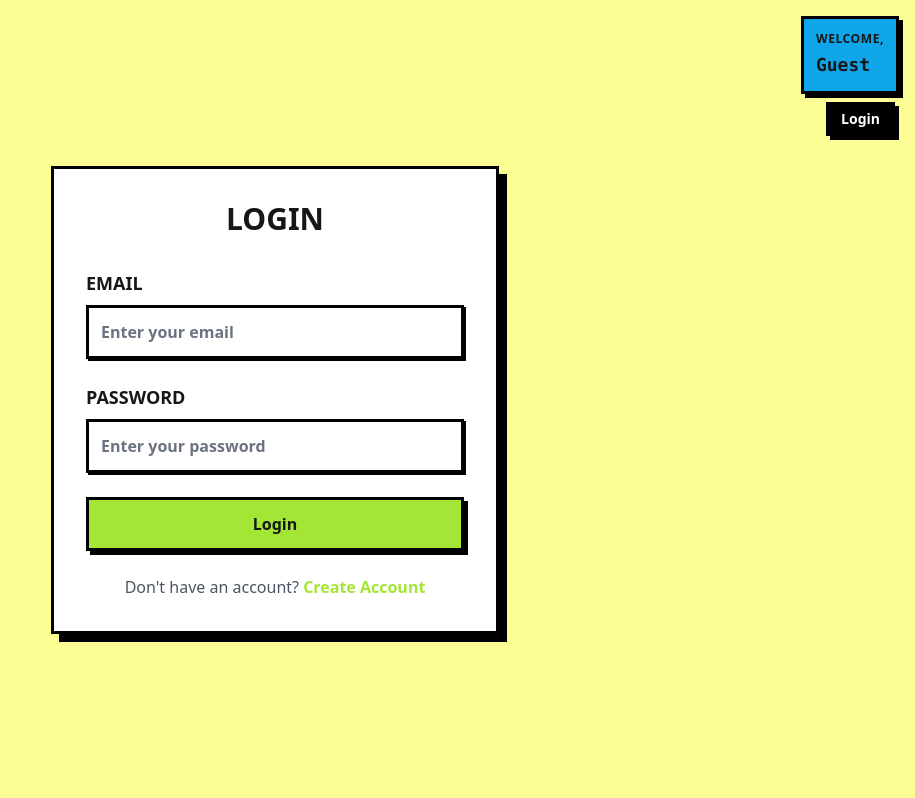
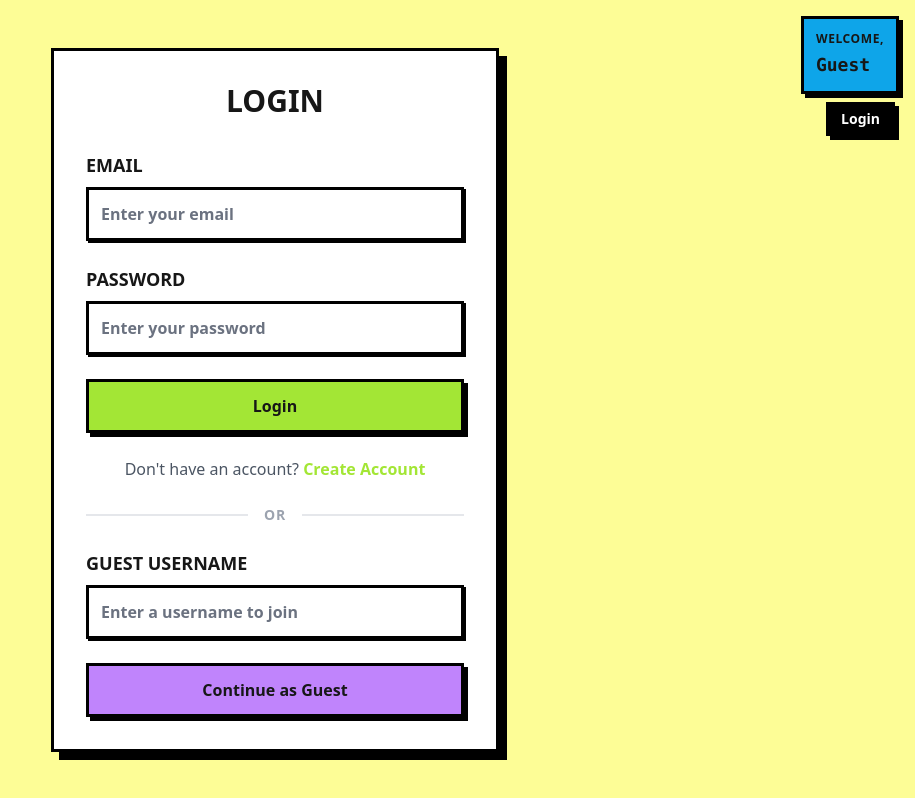
Before and after one commit to truonghoangthuan/nuxt-voting-app, a Nuxt app: page /login in a window 1280 px wide. Shown: the whole page, without its empty margins (365-1280 px from the left). Built offline with nearby package versions, Linux system fonts and the light colour scheme; no server answers.

Commit message:
feat: add new feature log in as gues

```diff
--- a/components/WelcomeBanner.vue
+++ b/components/WelcomeBanner.vue
@@ -23,7 +23,7 @@ const handleLogout = async () => {
       class="bg-neo-accent border-3 border-neo-black p-3 shadow-neo transition-all duration-300 hover:scale-105 hover:bg-neo-main group cursor-help max-w-[calc(100vw-2rem)] sm:max-w-[200px]"
     >
       <div class="font-black text-xs uppercase tracking-wider mb-1 group-hover:text-neo-white">Welcome,</div>
-      <div class="font-black text-lg truncate group-hover:text-neo-white font-mono" :title="user?.email || userName">
+      <div class="font-black text-lg truncate group-hover:text-neo-white font-mono" :title="user?.email || displayName">
         {{ displayName }}
       </div>
 
--- a/composables/useAuth.ts
+++ b/composables/useAuth.ts
@@ -4,6 +4,8 @@ import {
   createUserWithEmailAndPassword,
   signOut,
   onAuthStateChanged,
+  signInAnonymously,
+  updateProfile,
   type User,
 } from 'firebase/auth';
 
@@ -52,6 +54,24 @@ export const useAuth = () => {
     }
   };
 
+  const loginAsGuest = async (username: string) => {
+    loading.value = true;
+    error.value = null;
+    try {
+      const userCredential = await signInAnonymously($auth as any);
+      await updateProfile(userCredential.user, {
+        displayName: username,
+      });
+      // Force update the reactive user state to reflect the new displayName
+      user.value = { ...userCredential.user } as User;
+    } catch (e: any) {
+      error.value = e.message;
+      throw e;
+    } finally {
+      loading.value = false;
+    }
+  };
+
   const logout = async () => {
     loading.value = true;
     error.value = null;
@@ -71,6 +91,7 @@ export const useAuth = () => {
     error,
     login,
     register,
+    loginAsGuest,
     logout,
   };
 };
--- a/composables/useUser.ts
+++ b/composables/useUser.ts
@@ -2,6 +2,9 @@ export const useUser = () => {
   const { user } = useAuth();
 
   const userName = computed(() => {
+    if (user.value?.displayName) {
+      return user.value.displayName;
+    }
     if (user.value?.email) {
       return user.value.email.split('@')[0];
     }
--- a/pages/login.vue
+++ b/pages/login.vue
@@ -3,7 +3,8 @@ import { useAuth } from '~/composables/useAuth';
 
 const email = ref('');
 const password = ref('');
-const { login, error, loading } = useAuth();
+const guestUsername = ref('');
+const { login, loginAsGuest, error, loading } = useAuth();
 const router = useRouter();
 
 const handleLogin = async () => {
@@ -11,6 +12,18 @@ const handleLogin = async () => {
 
   try {
     await login(email.value, password.value);
+    const redirectPath = (useRoute().query.redirect as string) || '/';
+    router.push(redirectPath);
+  } catch (e) {
+    // Error is handled in composable state
+  }
+};
+
+const handleGuestLogin = async () => {
+  if (!guestUsername.value) return;
+
+  try {
+    await loginAsGuest(guestUsername.value);
     const redirectPath = (useRoute().query.redirect as string) || '/';
     router.push(redirectPath);
   } catch (e) {
@@ -51,6 +64,27 @@ const handleLogin = async () => {
           <NuxtLink to="/register" class="font-bold text-neo-main hover:underline"> Create Account </NuxtLink>
         </p>
       </div>
+
+      <div class="relative py-6 flex items-center">
+        <div class="flex-grow border-t-2 border-gray-200"></div>
+        <span class="flex-shrink-0 mx-4 text-gray-400 font-bold uppercase tracking-wider text-sm">Or</span>
+        <div class="flex-grow border-t-2 border-gray-200"></div>
+      </div>
+
+      <form @submit.prevent="handleGuestLogin" class="space-y-6">
+        <NeoInput
+          v-model="guestUsername"
+          label="Guest Username"
+          type="text"
+          placeholder="Enter a username to join"
+          id="guestUsername"
+          required
+        />
+
+        <NeoButton type="submit" variant="secondary" :block="true" :disabled="loading" class="w-full">
+          {{ loading ? 'Loggin in...' : 'Continue as Guest' }}
+        </NeoButton>
+      </form>
     </NeoCard>
   </div>
 </template>
--- a/pages/vote/[id].vue
+++ b/pages/vote/[id].vue
@@ -69,8 +69,8 @@ const handleVote = async () => {
 
       // Update participants list
       if (!poll.value.participants) poll.value.participants = [];
-      if (!poll.value.participants.includes(user.value.uid)) {
-        poll.value.participants.push(user.value.uid);
+      if (!poll.value.participants.includes(userId)) {
+        poll.value.participants.push(userId);
       }
     }
 
```
